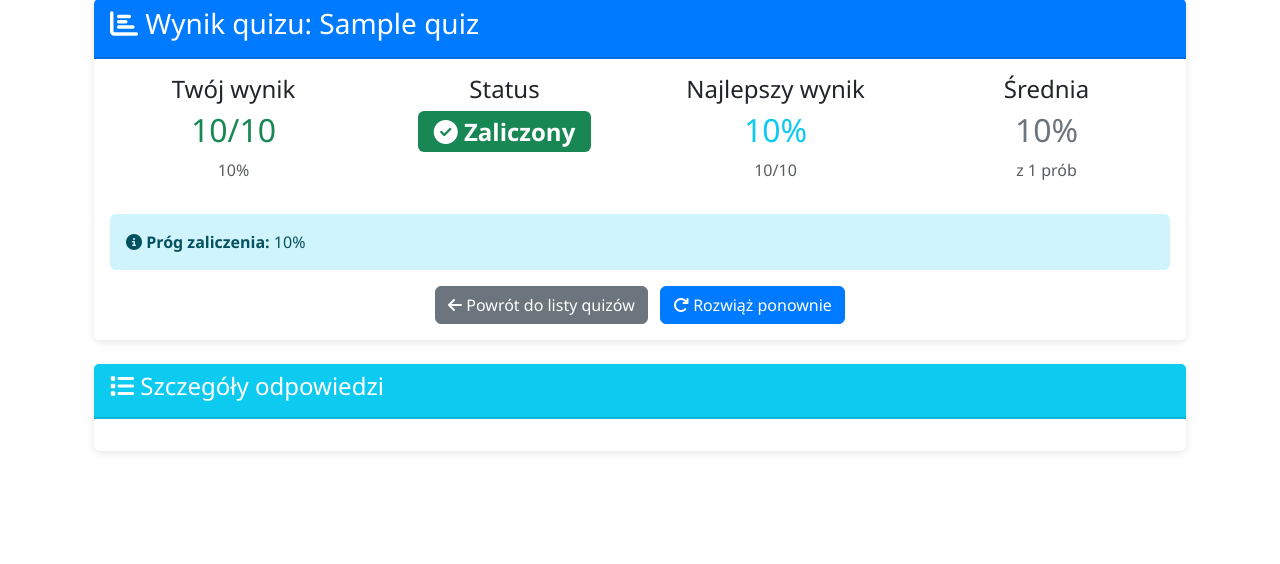
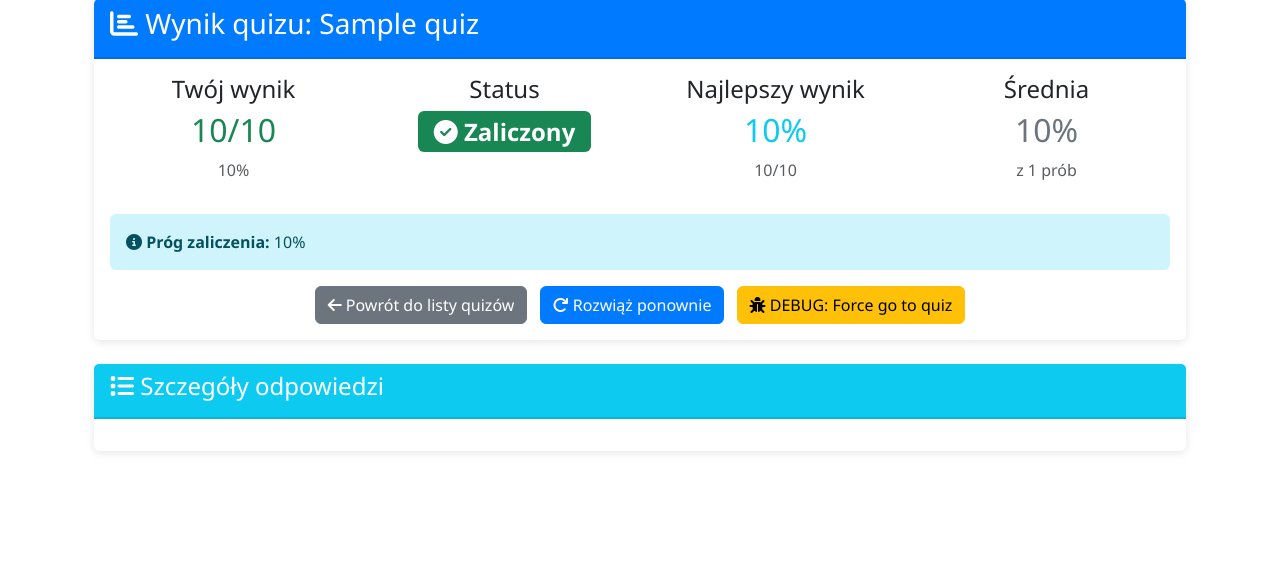
Before and after one commit to ikkorzybski-art/taekwondo-training-system, a Django app: page /quizzes/1/result/1/ in a window 1280 px wide. Shown: the part 111-675 px from the top of the page. Run offline with Django 5.2, Linux system fonts and the light colour scheme; a user stored in the database is signed in; tables that the repository leaves empty hold one stand-in row (values such as "Sample post").

Commit message:
Debug: add global click logger and DEBUG button to diagnose retry navigation

```diff
--- a/TaekwonDo_project/training/templates/training/quiz_result.html
+++ b/TaekwonDo_project/training/templates/training/quiz_result.html
@@ -56,11 +56,21 @@
                         <a href="{% url 'training:quiz_take' pk=quiz.pk %}?retry=1" class="btn btn-primary ms-2 retry-quiz" data-url="{% url 'training:quiz_take' pk=quiz.pk %}?retry=1" role="button" aria-label="Rozwiąż ponownie">
                             <i class="fas fa-redo"></i> Rozwiąż ponownie
                         </a>
+
+                        <!-- DEBUG: tymczasowy przycisk do testów, usuń po debugowaniu -->
+                        <a href="#" id="debug-retry" class="btn btn-warning ms-2" role="button" aria-label="DEBUG Rozwiąż ponownie">
+                            <i class="fas fa-bug"></i> DEBUG: Force go to quiz
+                        </a>
                     {% endif %}
                     </div>
 
-<!-- Skrypt: przekierowanie po kliknięciu przycisku "Rozwiąż ponownie" (capture, fallback) -->
+<!-- Skrypt: przekierowanie po kliknięciu przycisku "Rozwiąż ponownie" (capture, fallback) + global logger -->
 <script>
+// Global click logger (capture) to diagnose interception
+window.addEventListener('click', function(e){
+    console.log('GLOBAL CLICK (capture):', e.type, e.target, e.composedPath && e.composedPath());
+}, true);
+
 document.addEventListener('DOMContentLoaded', function() {
     var retryButtons = document.querySelectorAll('.retry-quiz');
     if (retryButtons.length) {
@@ -68,10 +78,10 @@
             var url = btn.getAttribute('data-url') || btn.href;
             // Use capture phase to preempt other handlers and ensure navigation
             btn.addEventListener('click', function(e) {
-                try {
-                    e.stopImmediatePropagation();
-                } catch (err) {}
+                try { e.stopImmediatePropagation(); } catch (err) {}
                 e.preventDefault();
+                // Show quick console marker
+                console.log('Retry button clicked, navigating to:', url);
                 if (url) {
                     // Primary navigation
                     window.location.assign(url);
@@ -80,6 +90,18 @@
                 }
             }, true); // capture=true
         });
+    }
+
+    // Debug button: explicit alert + navigation to check if clicks reach element
+    var dbg = document.getElementById('debug-retry');
+    if (dbg) {
+        dbg.addEventListener('click', function(e){
+            e.preventDefault();
+            var url = "{% url 'training:quiz_take' pk=quiz.pk %}?retry=1";
+            alert('DEBUG: navigating to ' + url);
+            console.log('DEBUG button clicked, going to', url);
+            window.location.assign(url);
+        }, true);
     }
 });
 </script>
```
